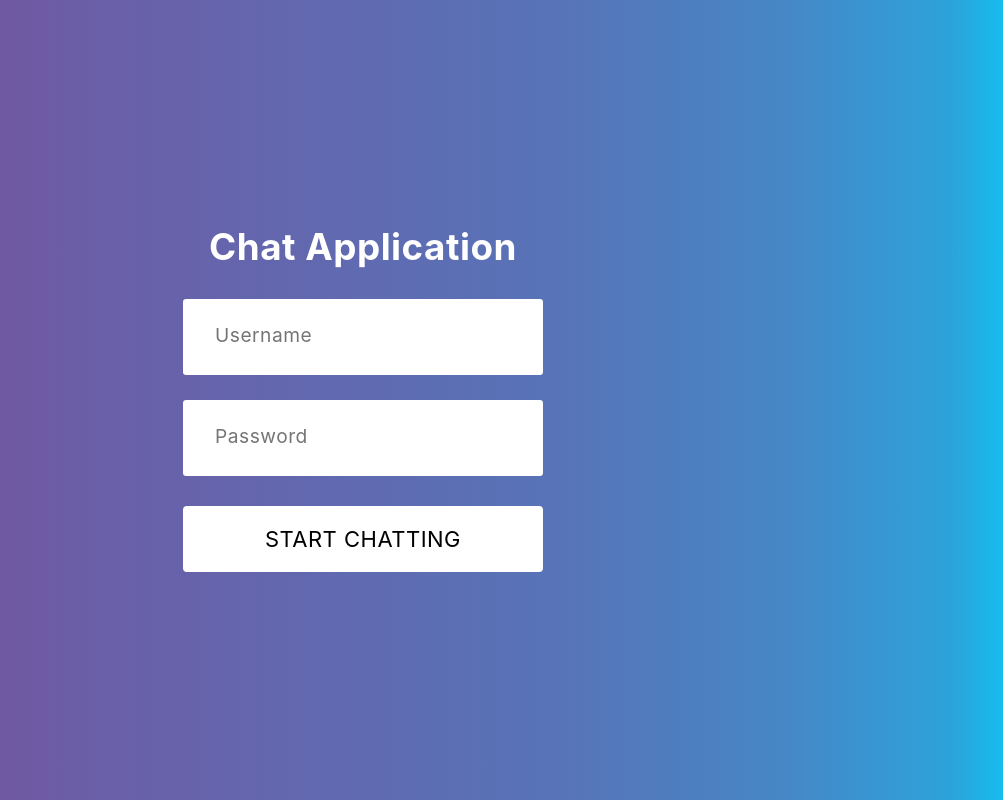
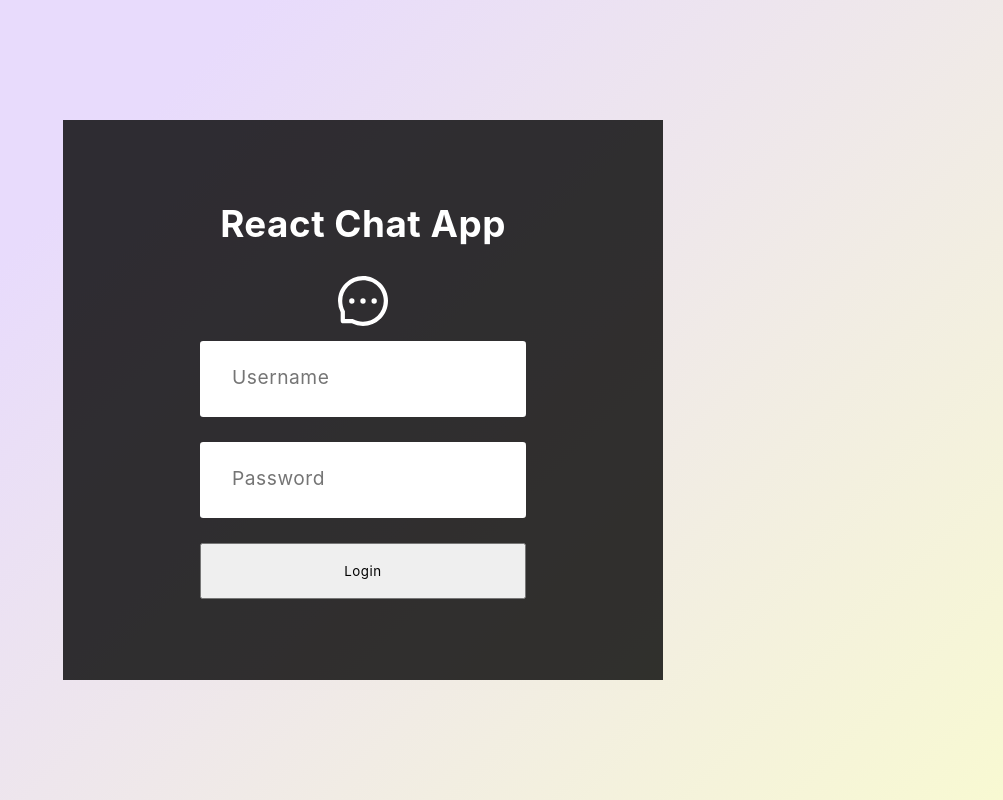
Before and after one commit to Akshh057/react-messaging-app, a React (Create React App) app: page / in a window 1280 px wide. Shown: the whole page, without its empty margins (277-1280 px from the left). Built offline with nearby package versions, Linux system fonts and the light colour scheme.

Commit message:
Ui Changes

```diff
--- a/src/App.css
+++ b/src/App.css
@@ -79,14 +79,17 @@
   .chat-title-container {
     width: 100%;
     padding: 14px;
+    height: 12vh;
     background-color: #3B2A50;
-    text-align: center;
+
   }
 
   .chat-title {
     color: white;
     font-weight: 800;
     font-size: 24px;
+    display: flex;
+    flex-wrap: wrap;
   }
 
   .chat-subtitle {
@@ -94,6 +97,7 @@
     font-weight: 600;
     font-size: 12px;
     padding-top: 4px;
+
   }
 
   .message-row {
@@ -159,7 +163,7 @@
   .message-form-container {
     position: absolute;
     bottom: 0px;
-    width: calc(100% - 36px);
+    width: 100%;
     padding: 18px;
     background-color: rgb(240, 240, 240);
   }
@@ -169,6 +173,20 @@
     border-radius: 6px;
     border: 1px solid #3b2a50;
     background-color: white;
+    height: 6vh;
+    display: flex;
+    justify-content: center;
+    align-items: center;
+    width: 100%;
+  }
+  .logo{
+    height: 12vh;
+    width: 40%;
+    float: right;
+    margin-top: -45px;
+    display: flex;
+    justify-content: space-evenly;
+    align-items: center;
   }
 
   .message-input {
@@ -220,8 +238,8 @@
   .wrapper {
     height: 100vh;
       width: 100%;
-    background: rgb(117,84,160);
-    background: linear-gradient(90deg, rgba(117,84,160,1) 7%, rgba(117,84,160,1) 17%, rgba(106,95,168,1) 29%, rgba(99,103,174,1) 44%, rgba(87,116,184,1) 66%, rgba(70,135,198,1) 83%, rgba(44,163,219,1) 96%, rgba(22,188,237,1) 100%, rgba(0,212,255,1) 100%);
+      background-color: #f8f9d2;
+background-image: linear-gradient(315deg, #f8f9d2 0%, #e8dbfc 74%);
     display: flex;
     justify-content: center;
     align-items: center;
@@ -241,10 +259,17 @@
     transition: all 0.3s;
     outline: none;
     margin-bottom: 25px;
+    margin-top: 15px;
   }
 
   .form {
-    width: 400px;
+    height: 70vh;
+    width: 600px;
+    background-color: rgba(0,0,0,0.8);
+    display: flex;
+    flex-direction: column;
+    justify-content: center;
+    align-items: center;
   }
 
   .title {
@@ -291,3 +316,31 @@
     opacity: 1;
     right: 0;
   }
+.input1{
+  height: 7vh;
+  width:90%;
+}
+  @media(max-width:1200px){
+    .wrapper{
+      height: 100vh;
+    }
+    .input{
+      height: 5vh;
+      width: 80%;
+    }
+    .form{
+      width: 70%;
+    }
+    .input1{
+      height: 5vh;
+      width: 80%;
+    }
+    .logo{
+      flex-direction: column;
+      height: 15vh;
+    }
+    .chat-title-container{
+      height: 15vh;
+    }
+
+  }
--- a/src/components/ChatFeed.js
+++ b/src/components/ChatFeed.js
@@ -15,6 +15,7 @@ const ChatFeed = (props) => {
             containerId: "message"
         });
     }
+    console.log(props);
     const { chats, activeChat, userName, messages } = props;
     const chat = chats && chats[activeChat];
 
@@ -65,6 +66,17 @@ const ChatFeed = (props) => {
                     {
                         chat?.title
                     }
+
+                </div>
+                <div className="logo">
+                    <span style={{ fontSize: '10px', marginLeft: '10px' }}>
+                        {
+                            chats[activeChat].people.map((e) => {
+                                if (e.person.username === userName)
+                                    return <img src={e.person.avatar} style={{ height: '50px', width: '50px', borderRadius: '50%', float: 'right' }} />
+                            })
+                        }
+                    </span>
                     <button onClick={
                         () => {
                             localStorage.removeItem('username')
@@ -77,7 +89,12 @@ const ChatFeed = (props) => {
                 </div>
                 <div className="chat-subtitle">
                     {
-                        `Users in the room:  ${chat?.people.map((person) => ` ${person.person.username} `)}`
+                        `Users in the room:
+                         ${chat?.people.map((person) =>
+                            ` ${person.person.username === chats[activeChat].admin.username ?
+                                `${person.person.username} (Admin)`
+                                :
+                                `${person.person.username}`} `)}`
                     }
                 </div>
             </div>
--- a/src/components/LoginForm.js
+++ b/src/components/LoginForm.js
@@ -1,5 +1,6 @@
 import React, { useState } from 'react'
 import axios from 'axios';
+import { MessageOutlined } from '@ant-design/icons';
 
 const projectID = '9fdbbf6c-d615-4a3c-a1cd-e28627cefc77';
 const LoginForm = () => {
@@ -26,13 +27,14 @@ const LoginForm = () => {
     return (
         <div className="wrapper">
             <div className="form">
-                <h1 className="title">Chat Application</h1>
+                <h1 className="title">React Chat App</h1>
+                <MessageOutlined style={{ fontSize: "50px", color: "white" }} />
                 <form onSubmit={handleSubmit}>
-                    <input type="text" value={userName} onChange={(e) => setUserName(e.target.value)} className="input" placeholder="Username" required />
-                    <input type="password" value={password} onChange={(e) => setPassword(e.target.value)} className="input" placeholder="Password" required />
+                    <input type="text" value={userName} onChange={(e) => setUserName(e.target.value)} className="input" placeholder="Username" required className="input" />
+                    <input type="password" value={password} onChange={(e) => setPassword(e.target.value)} className="input" placeholder="Password" required className="input" />
                     <div align="center">
-                        <button type="submit" className="button">
-                            <span>Start chatting</span>
+                        <button type="submit" className="button" className="input1">
+                            Login
                         </button>
                     </div>
                 </form>
--- a/src/components/MessageForm.js
+++ b/src/components/MessageForm.js
@@ -6,7 +6,7 @@ import { Picker } from 'emoji-mart'
 
 const MessageForm = (props) => {
 
-    const [value, setValue] = useState('');
+    const [value, setValue] = useState([]);
     const [dis, setDis] = useState(false);
     const { chatID, creds, chats, userName } = props;
 
@@ -14,6 +14,7 @@ const MessageForm = (props) => {
         setValue(event.target.value);
 
         isTyping(props, chatID);
+        console.log(value);
 
     };
 
@@ -45,7 +46,6 @@ const MessageForm = (props) => {
         else
             setDis(false);
 
-        console.log(dis);
 
     }
     return (
--- a/src/components/MyMessage.js
+++ b/src/components/MyMessage.js
@@ -5,12 +5,24 @@ const MyMessage = ({ message }) => {
     let time = false;
     if (message.attachments && message.attachments.length > 0) {
         return (
+            <>
                 <img
                     src={message.attachments[0].file}
                     alt="message-attachment"
                     className="message-image"
                     style={{ float: 'right' }}
                 />
+                <span style={{ fontSize: "10px", float: 'right', marginRight: '10px' }}>{
+                    time ?
+                        (
+                            moment(message.created).calendar()
+                        ) : (
+                            moment(message.created).format('MMMM Do YYYY, h:mm a')
+                        )
+
+                }
+                </span>
+            </>
         );
     }
 
@@ -20,8 +32,8 @@ const MyMessage = ({ message }) => {
         time = false;
     return (
         <div className="message" style={{ float: 'right', marginRight: '18px', color: 'white', backgroundColor: '#3B2A50' }}>
-            <span style={{ fontSize: "22px" }}> {message.text} </span>
-            <span style={{ fontSize: "10px" }}>{
+            <span style={{ fontSize: "18px" }}> {message.text} </span>
+            <span style={{ fontSize: "10px", display: 'block', marginTop: '2px' }}>{
                 time ?
                     (
                         moment(message.created).calendar()
--- a/src/components/TheirMessage.js
+++ b/src/components/TheirMessage.js
@@ -14,22 +14,34 @@ const TheirMessage = ({ lastMessage, message }) => {
                 isFirstMessageByUser && (
                     <div
                         className="message-avatar"
-                        style={{ backgroundImage: `url(${message?.sender?.avatar})` }}
+                        style={{ backgroundImage: message.sender && `url(${message?.sender?.avatar})` }}
                     />
                 )}
 
-            {message?.attachments?.length > 0
+            { message.attachments && message.attachments.length > 0
                 ? (
-                    <img
-                        src={message.attachments[0].title}
-                        alt="message-attachement"
-                        className="message-image"
-                        style={{ marginLeft: isFirstMessageByUser ? '4px' : '48px' }}
-                    />
+                    <>
+                        <img
+                            src={message.attachments[0].file}
+                            alt="message-attachement"
+                            className="message-image"
+                            style={{ marginLeft: isFirstMessageByUser ? '4px' : '48px' }}
+                        />
+                        <span style={{ fontSize: "10px", display: "block" }}>{
+                            time ?
+                                (
+                                    moment(message.created).calendar()
+                                ) : (
+                                    moment(message.created).format('MMMM Do YYYY, h:mm a')
+                                )
+
+                        }
+                        </span>
+                    </>
                 ) : (
                     <div className="message" style={{ float: 'left', marginLeft: isFirstMessageByUser ? '4px' : '48px', backgroundColor: '#CABCDC' }}>
-                        <span style={{ fontSize: "22px" }}> {message.text} </span>
-                        <span style={{ fontSize: "10px" }}>{
+                        <span style={{ fontSize: "18px" }}> {message.text} </span>
+                        <span style={{ fontSize: "10px", display: 'block', marginTop: '8px' }}>{
                             time ?
                                 (
                                     moment(message.created).calendar()
--- a/src/components/chatfeed.css
+++ b/src/components/chatfeed.css
@@ -1,11 +1,11 @@
 .btn_logout{
-    margin-left: 20px;
     height: 4vh;
     width: 70px;
     background-color: transparent;
     border: 1px solid white;
     cursor: pointer;
     color: white;
+    float: right;
     transition: 0.3s ease-in-out;
 }
 .btn_logout:hover{
```
Lines whose indentation alone changed are shown as unchanged.
